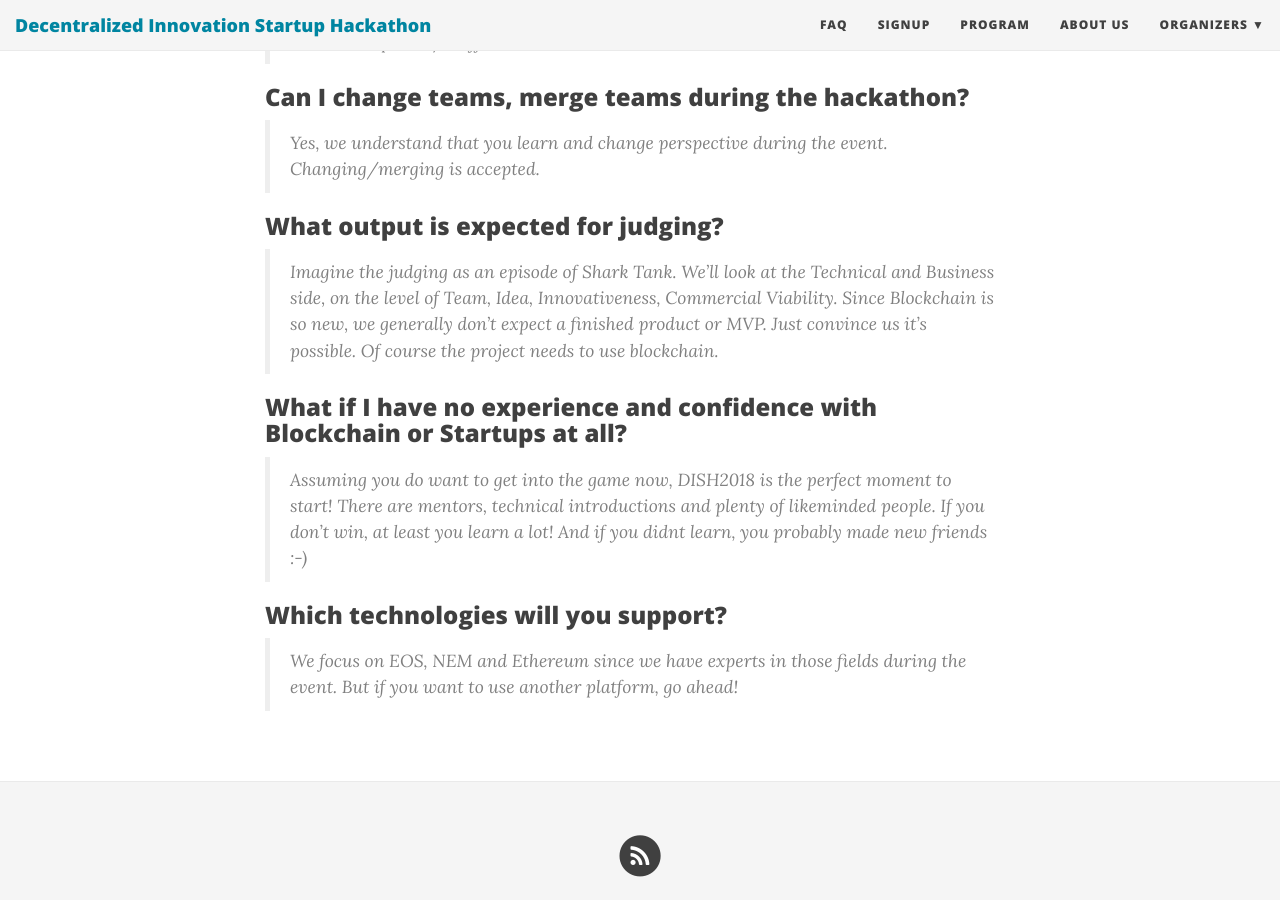
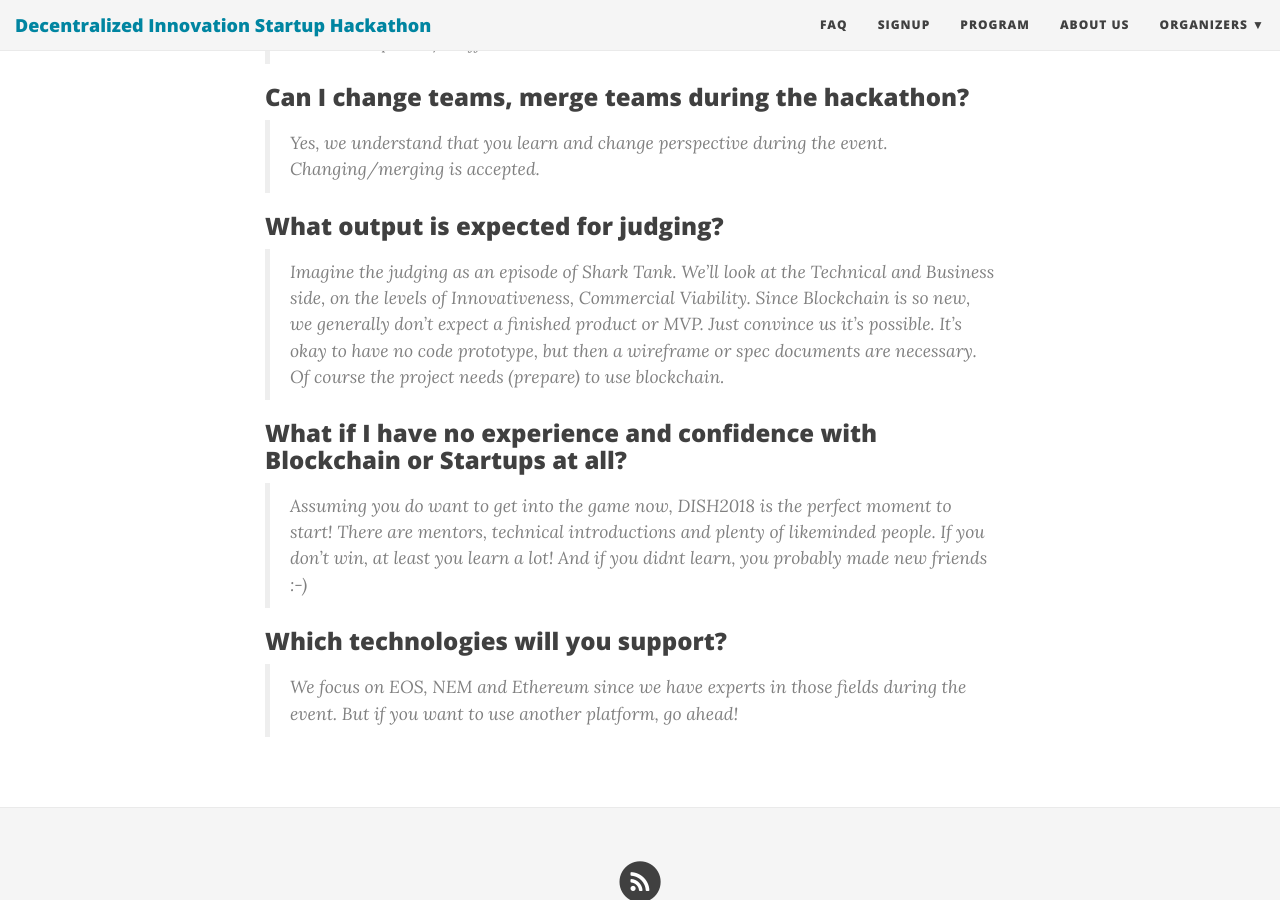
Before and after one commit to dish-event/dish-event, a Jekyll site: the page built from faq.md, in a window 1280 px wide and 900 px high, scrolled down 986 px. Built offline with Jekyll 4.4.1, drawn with Linux system fonts in a browser that asks for light colours; nearby versions of some CDN libraries.

Commit message:
Adding FAQ

```diff
--- a/faq.md
+++ b/faq.md
@@ -27,8 +27,8 @@ subtitle: What you really wanted to know
 >Yes, we understand that you learn and change perspective during the event. Changing/merging is accepted.
 
 ### What output is expected for judging?
->Imagine the judging as an episode of Shark Tank. We’ll look at the Technical and Business side, on the level of Team, Idea, Innovativeness, Commercial Viability. Since Blockchain is so new, we generally don’t expect a finished product or MVP. Just convince us it’s possible.
-> Of course the project needs to use blockchain.
+>Imagine the judging as an episode of Shark Tank. We’ll look at the Technical and Business side, on the levels of Innovativeness, Commercial Viability. Since Blockchain is so new, we generally don’t expect a finished product or MVP. Just convince us it’s possible. It's okay to have no code prototype, but then a wireframe or spec documents are necessary.
+> Of course the project needs (prepare) to use blockchain.
 
 ### What if I have no experience and confidence with Blockchain or Startups at all?
 >Assuming you do want to get into the game now, DISH2018 is the perfect moment to start! There are mentors, technical introductions and plenty of likeminded people. If you don’t win, at least you learn a lot! And if you didnt learn, you probably made new friends :-)
```
